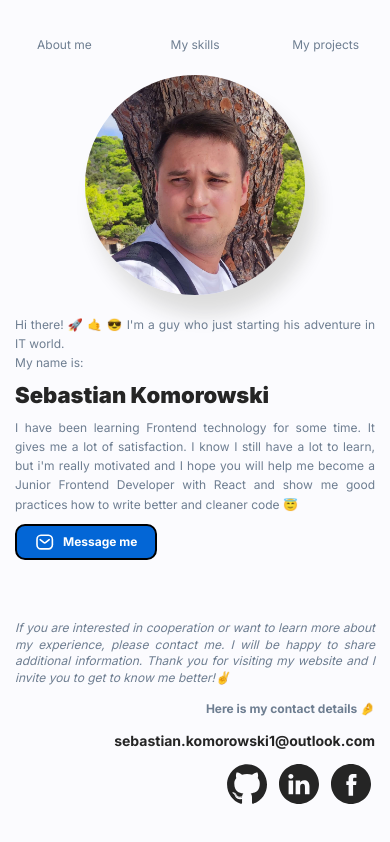
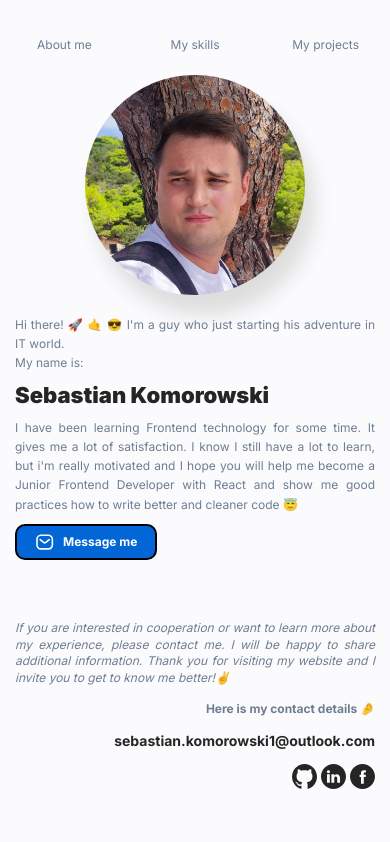
Before and after one commit to carterstorm/my-personal-homepage, a React (Create React App) app: page / in a window 390 px wide. Shown: the top 842 px of the page. Built offline with nearby package versions, Linux system fonts and the light colour scheme.

Commit message:
changed social Icons size for mobile device

```diff
--- a/src/common/Footer/Social/styled.js
+++ b/src/common/Footer/Social/styled.js
@@ -24,4 +24,10 @@ export const SocialLink = styled.a`
 
 export const styleIcon = Icon => styled(Icon)`
     height: 40px;
+    width: 40px;
+
+    @media(max-width: ${({ theme }) => theme.breakpoints.mobileMax}px) {
+        height: 25px;
+        width: 25px;
+    };
 `;
```
